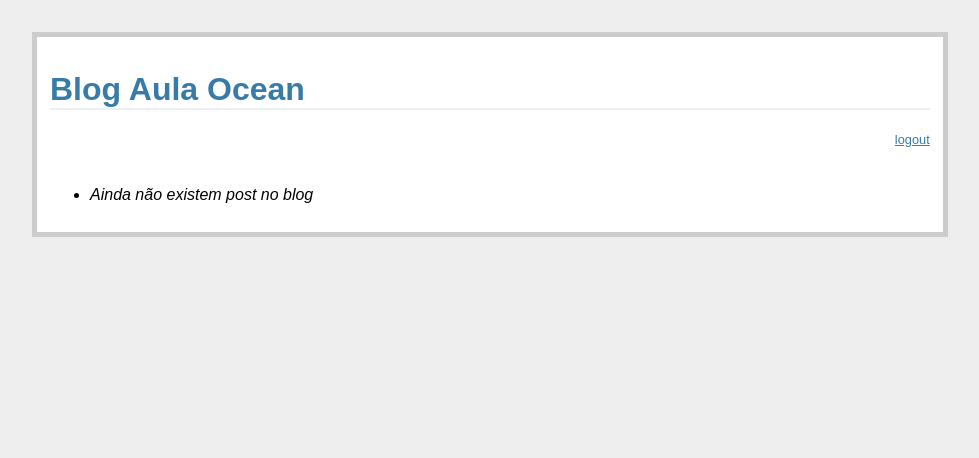
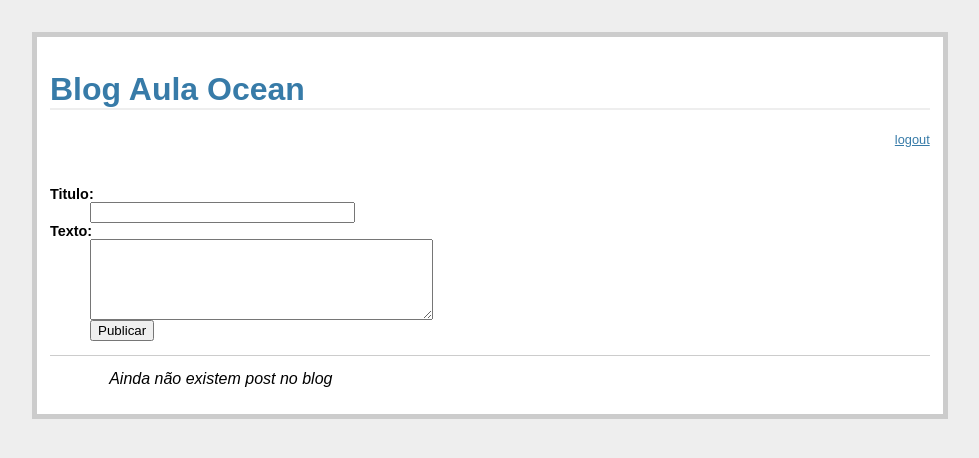
Before and after one commit to Danilo-Miguel/IntroWebPythonNov, a Flask app: page / in a window 1280 px wide. Shown: the top 458 px of the page, without its empty margins (150-1129 px from the left). Run offline with Flask 2, Linux system fonts and the light colour scheme; the visitor is signed in with stand-in values (Sample User, id 1); data that the repository does not hold is empty.

Commit message:
Blog final

```diff
--- a/app.py
+++ b/app.py
@@ -1,4 +1,4 @@
-from flask import Flask, render_template, g, request, session, flash, url_for, redirect
+from flask import Flask, render_template, g, request, session, flash, url_for, redirect, abort
 import sqlite3
 
 DATABASE = "banco.bd"
@@ -33,6 +33,20 @@ def exibir_posts():
         })
     return render_template("exibir_posts.html", post = posts)
 
+
+@app.route("/inserir", methods =["POST", "GET"])
+def inserir():
+    if not session.get('logado'):
+        abort(401)
+    titulo = request.form.get('titulo')
+    texto = request.form.get('texto')
+    sql = "INSERT INTO posts (titulo, texto) VALUES (?, ?)"
+    g.bd.execute(sql, [titulo, texto])
+    g.bd.commit()
+    flash("Novo post inserido")
+    return redirect(url_for('exibir_posts'))
+
+
 @app.route("/login", methods = ["POST", "GET"])
 def login():
     erro = None
--- a/esquema.sql
+++ b/esquema.sql
@@ -4,5 +4,5 @@ CREATE TABLE posts(
     id integer primary key autoincrement,
     titulo string not null,
     texto string not null,
-    data_criacao DATETIME DEFAULT NOW
+    data_criacao TIMESTAMP NULL DEFAULT CURRENT_TIMESTAMP
 );
--- a/static/estilo.css
+++ b/static/estilo.css
@@ -42,3 +42,25 @@ font-size: 1.2em;
     padding: 0.5em;
 
 }
+
+.inserir-post{
+    font-size: 0.9em;
+    border-bottom: 1px solid #ccc;
+}
+
+.inserir-post dl{
+    font-weight: bold;
+}
+
+.posts{
+    list-style: none;
+    margin: 0;
+}
+
+.posts li{
+    margin: 0.8em 1.2em;
+}
+
+.posts li h2{
+    margin-left: -1em;
+}
--- a/templates/exibir_posts.html
+++ b/templates/exibir_posts.html
@@ -1,11 +1,26 @@
 {% extends "layout.html"%}
 
 {%block corpo%}
-<ul>
+{%if session.logado%}
+<form action="{{url_for('inserir')}}" method="post" class="inserir-post">
+<dl>
+    <dt>Titulo:
+    <dd><input type="text" name="titulo" size="30"></dd>
+    </dt>
+    <dt>Texto:
+        <dd><textarea name="texto" rows="5" cols="40"></textarea></dd>
+        <dd> <input type="submit" value="Publicar"> </dd>
+    </dt>
+</dl>
+</form>
+{%endif%}
+
+<ul class="posts">
     {%for post in post %}
     <li>
         <h2>{{post.titulo}}</h2>
         {{post.texto}}
+        {{post.data_criacao}}
     </li>
     {%else%}
     <li><em> Ainda não existem post no blog </em></li>
```
Also changed, not shown: banco.db (added), 1 other file.
